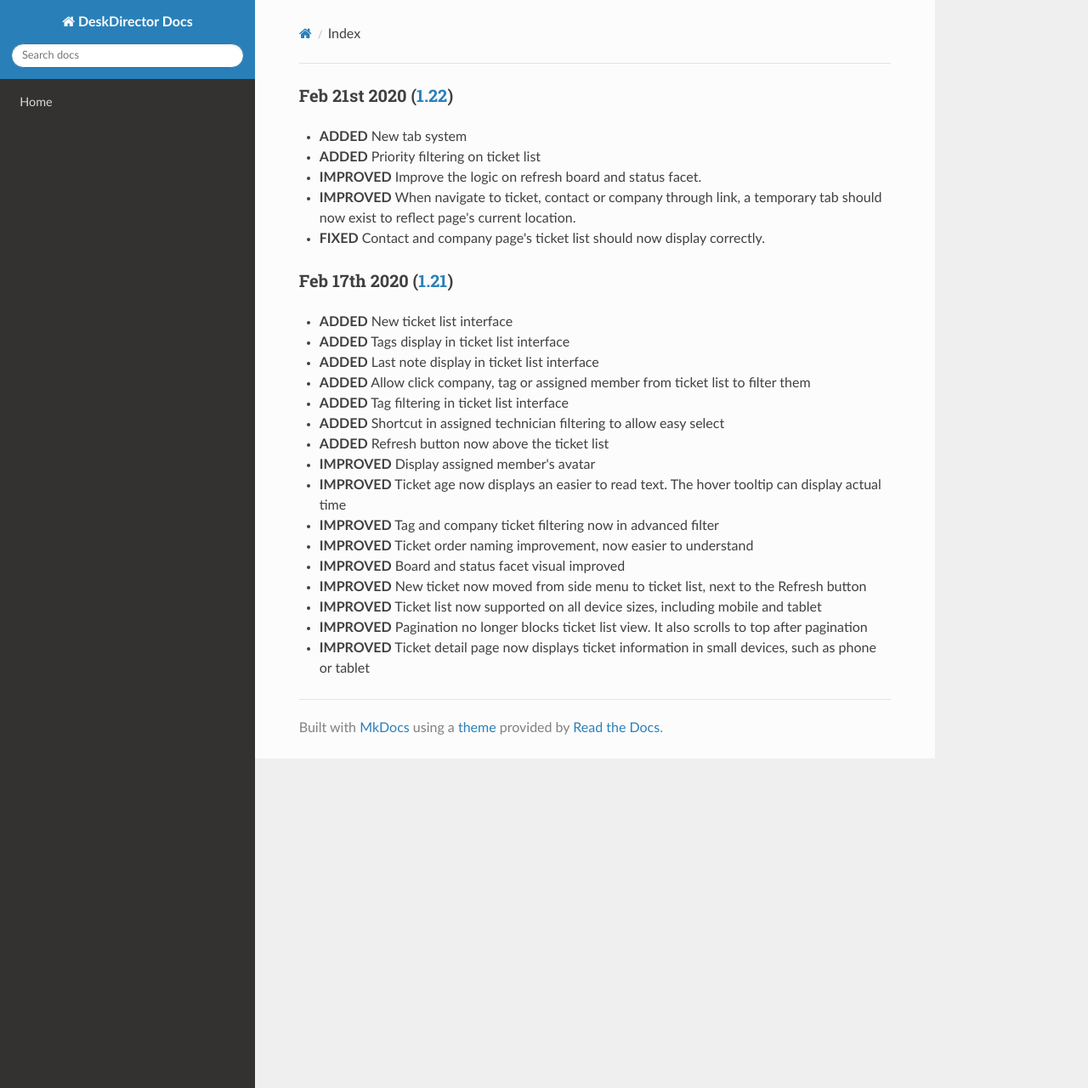
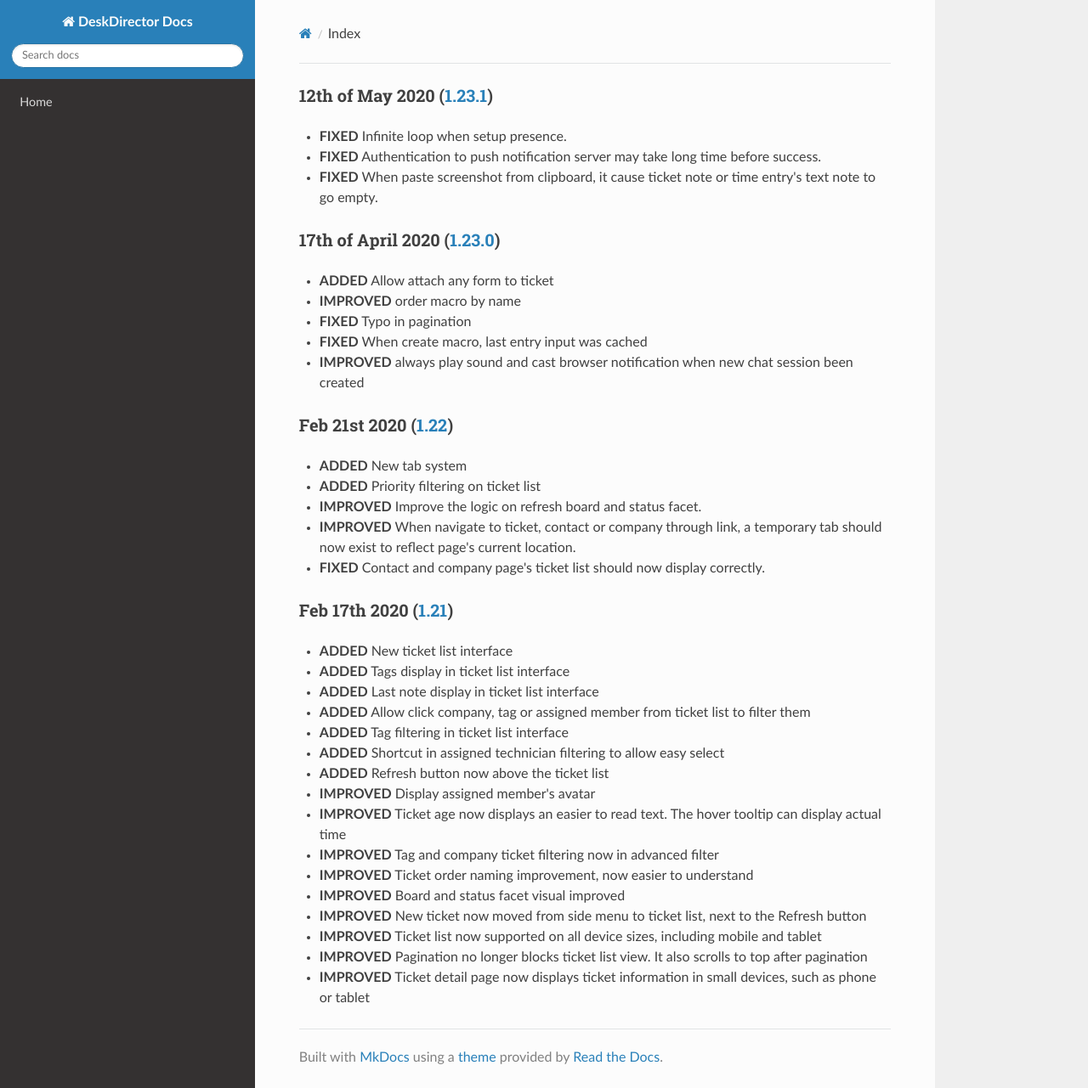
Before and after one commit to DeskDirector/docs, an MkDocs documentation site: the page built from docs/_release/tech/README.md, in a window 1280 px wide and 1281 px high. Shown: the whole window at 85% size. Built offline with MkDocs 1.6.1, drawn with Linux system fonts in a browser that asks for light colours; nearby versions of some CDN libraries; old or Windows-style settings are respelled for this version of MkDocs.

Commit message:
Update README.md

```diff
--- a/docs/_release/tech/README.md
+++ b/docs/_release/tech/README.md
@@ -1,3 +1,16 @@
+### 12th of May 2020 ([1.23.1](v1.23))
+- **FIXED** Infinite loop when setup presence.
+- **FIXED** Authentication to push notification server may take long time before success.
+- **FIXED** When paste screenshot from clipboard, it cause ticket note or time entry's text note to go empty.
+
+### 17th of April 2020 ([1.23.0](v1.23))
+
+- **ADDED** Allow attach any form to ticket
+- **IMPROVED** order macro by name
+- **FIXED** Typo in pagination
+- **FIXED** When create macro, last entry input was cached
+- **IMPROVED** always play sound and cast browser notification when new chat session been created
+
 ### Feb 21st 2020 ([1.22](v1.22))
 
 - **ADDED** New tab system
```
